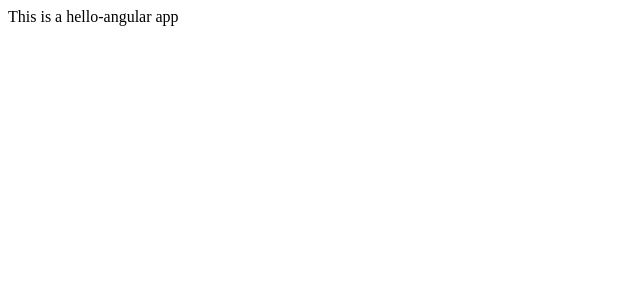
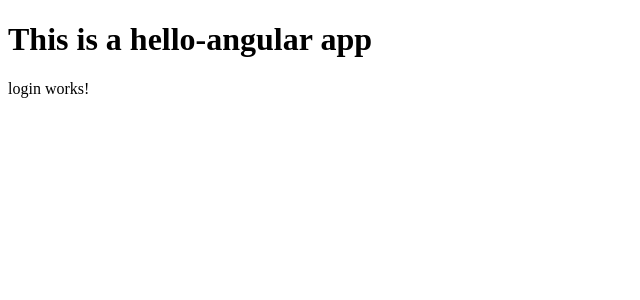
Before and after one commit to jianhang-lin/hello-angular, an Angular app: page / in a window 1280 px wide. Shown: the top 300 px of the page, without its empty margins (0-640 px from the left). Built offline with nearby package versions, Linux system fonts and the light colour scheme.

Commit message:
feat(app): use login component

```diff
--- a/src/app/app.component.html
+++ b/src/app/app.component.html
@@ -1 +1,4 @@
-<span>{{ title }}</span>
+<h1>
+  {{title}}
+</h1>
+<app-login></app-login>
```
